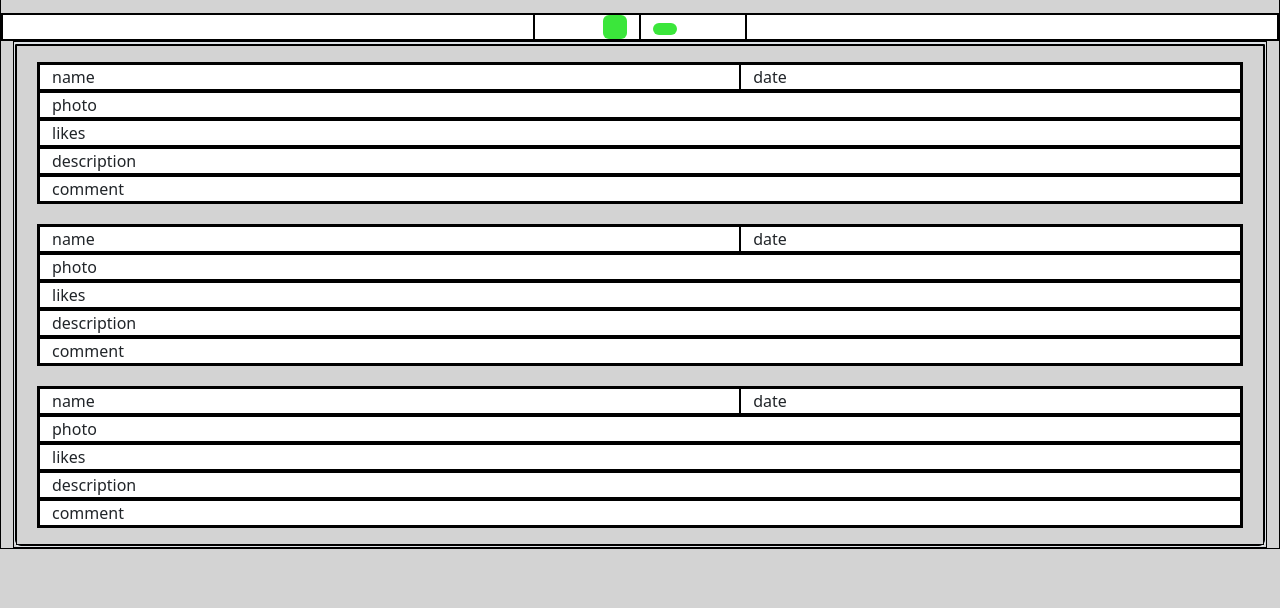
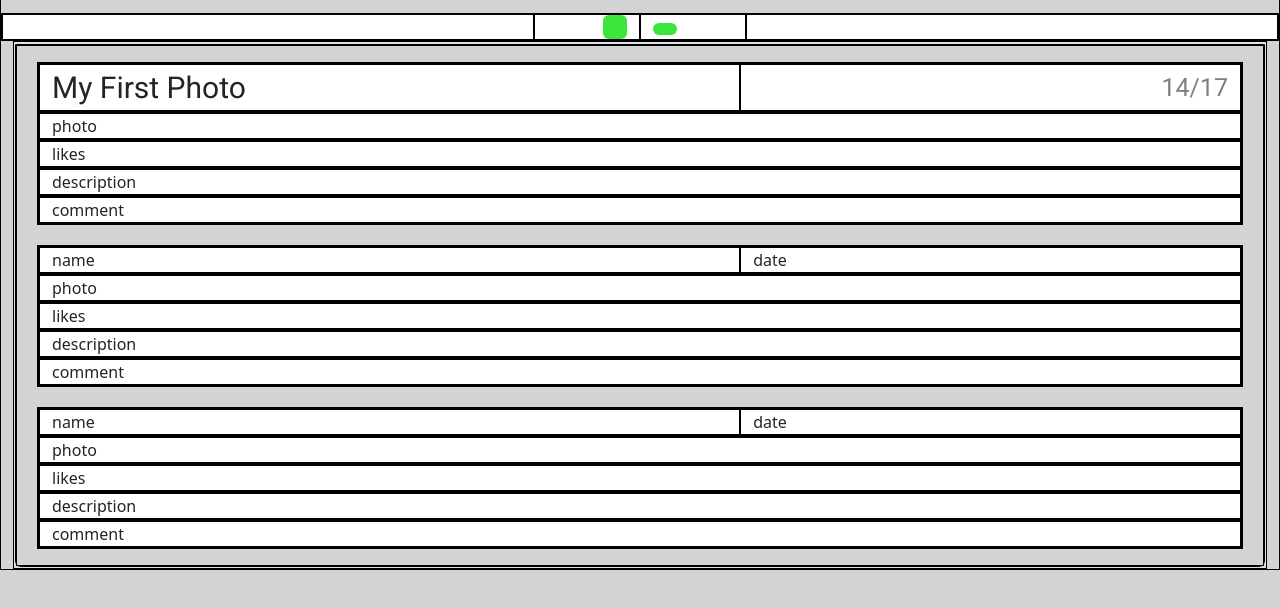
Before and after one commit to JetPi/Bootstraps-Photo-Feed, a plain HTML site: page index.html in a window 1280 px wide. Shown: the part 52-660 px from the top of the page. Drawn offline with nearby package versions, Linux system fonts and the light colour scheme; a web font is replaced by a local one.

Commit message:
Head of post fixed, will try to make posts smaller

```diff
--- a/index.html
+++ b/index.html
@@ -14,6 +14,7 @@
     <link rel="preconnect" href="https://fonts.googleapis.com">
     <link rel="preconnect" href="https://fonts.gstatic.com" crossorigin>
     <link href="https://fonts.googleapis.com/css2?family=Smooch&display=swap" rel="stylesheet">
+    <link href="https://fonts.googleapis.com/css2?family=Roboto&display=swap" rel="stylesheet">
 
     <link href='https://css.gg/display-grid.css' rel='stylesheet'>
     <link href='https://css.gg/square.css' rel='stylesheet'>
@@ -139,8 +140,12 @@
 
                 <div class="container-fluid" style="background-color: white;">
                   <div class="row" >
-                    <div class="col-7">name</div>
-                    <div class="col-5">date</div>
+                    <div class="col-7 post-name">
+                      My First Photo
+                    </div>
+                    <div class="col-5 post-date">
+                        14/17
+                    </div>
                   </div>
                   <div class="row">
                     <div class="col-12">photo</div>
--- a/style.css
+++ b/style.css
@@ -80,3 +80,17 @@ div{
     display: flex;
     justify-content: right;
 }
+
+.post-name{
+    font-size: 30px;
+    font-family: 'Roboto', sans-serif;
+}
+
+.post-date{
+    font-size: 25px;
+    font-family: 'Roboto', sans-serif;
+    color: gray;
+    display: flex;
+    justify-content: right;
+    align-items: center;
+}
```
